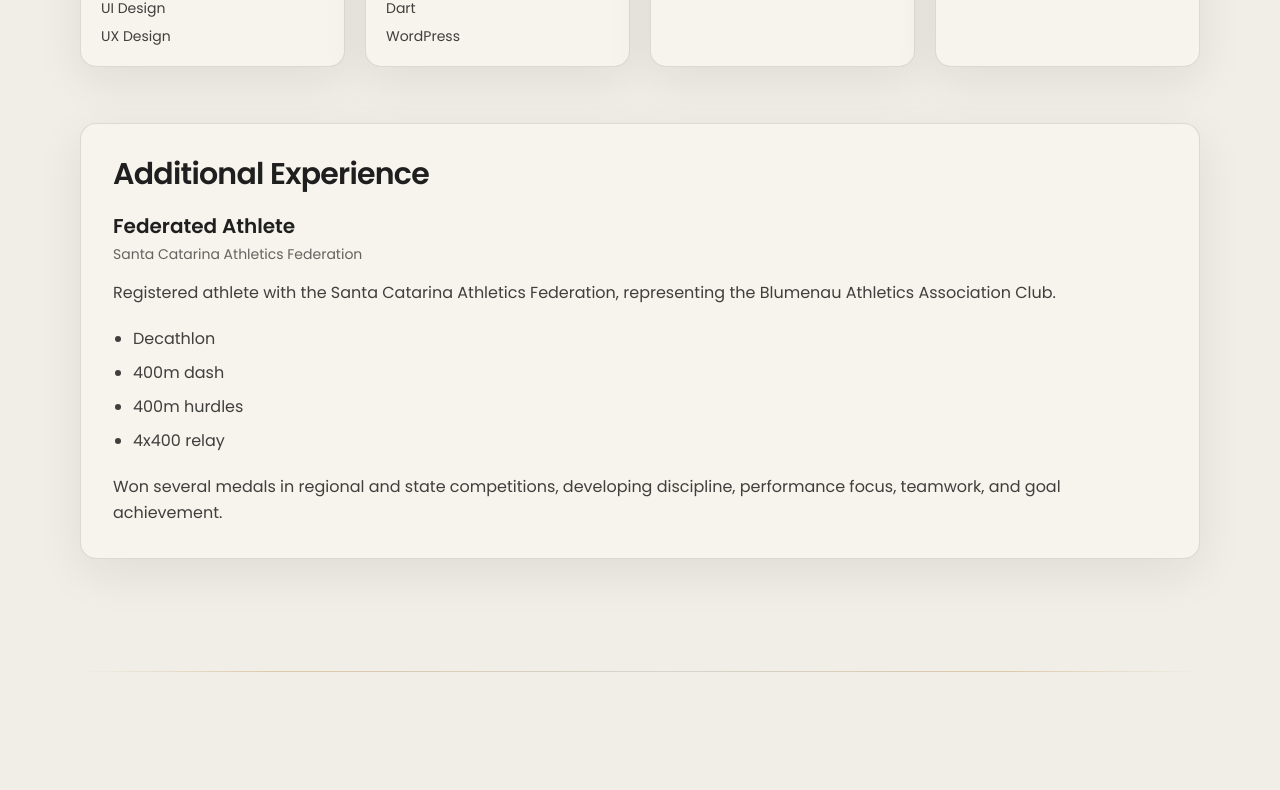
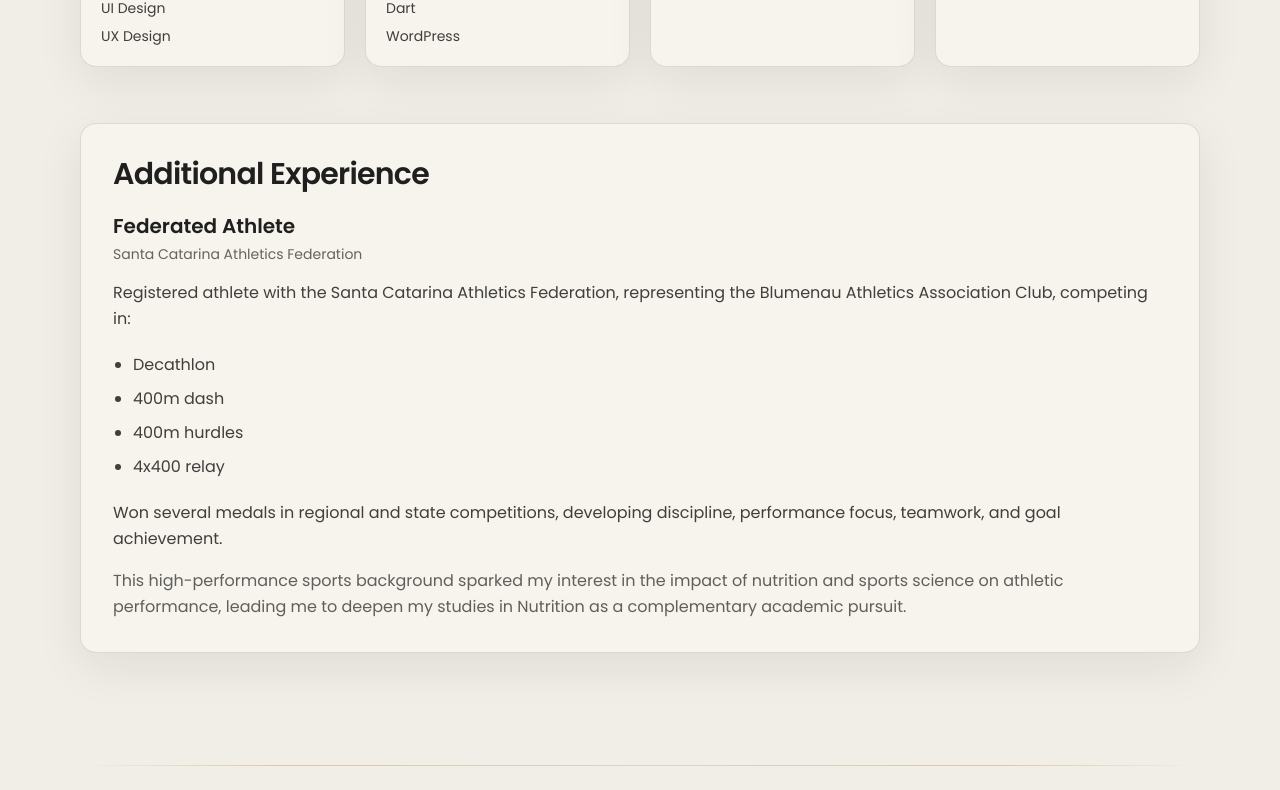
Before and after one commit to VidaRealDoKim/davidkim.github.io, a Next.js app: page / in a window 1280 px wide. Shown: the part 7700-8490 px from the top of the page. Built offline with nearby package versions, Linux system fonts and the light colour scheme.

Commit message:
Update additional experience section with connection to nutrition studies

```diff
--- a/locales/en.json
+++ b/locales/en.json
@@ -336,9 +336,10 @@
       "title": "Additional Experience",
       "role": "Federated Athlete",
       "organization": "Santa Catarina Athletics Federation",
-      "description": "Registered athlete with the Santa Catarina Athletics Federation, representing the Blumenau Athletics Association Club.",
+      "description": "Registered athlete with the Santa Catarina Athletics Federation, representing the Blumenau Athletics Association Club, competing in:",
       "events": ["Decathlon", "400m dash", "400m hurdles", "4x400 relay"],
-      "achievement": "Won several medals in regional and state competitions, developing discipline, performance focus, teamwork, and goal achievement."
+      "achievement": "Won several medals in regional and state competitions, developing discipline, performance focus, teamwork, and goal achievement.",
+      "connection": "This high-performance sports background sparked my interest in the impact of nutrition and sports science on athletic performance, leading me to deepen my studies in Nutrition as a complementary academic pursuit."
     }
   },
   "areas": {
--- a/locales/pt.json
+++ b/locales/pt.json
@@ -336,9 +336,10 @@
       "title": "Experiências Adicionais",
       "role": "Atleta Federado",
       "organization": "Federação Catarinense de Atletismo",
-      "description": "Registrado pela Federação Catarinense de Atletismo representando o Clube Associação de Atletismo de Blumenau.",
+      "description": "Registrado pela Federação Catarinense de Atletismo representando o Clube Associação de Atletismo de Blumenau, competindo nas modalidades:",
       "events": ["Decatlo", "400 metros rasos", "400 metros com barreiras", "Revezamento 4x400"],
-      "achievement": "Conquista de diversas medalhas em competições regionais e estaduais, desenvolvendo disciplina, foco em desempenho, trabalho em equipe e superação de metas."
+      "achievement": "Conquistei diversas medalhas em competições regionais e estaduais, desenvolvendo habilidades como disciplina, foco em desempenho, trabalho em equipe e superação de metas.",
+      "connection": "Essa vivência no esporte de alto rendimento despertou meu interesse pelo impacto da nutrição e da ciência do esporte na performance, o que me levou a aprofundar meus estudos na área de Nutrição, complementando minha formação acadêmica."
     }
   },
   "areas": {
--- a/src/components/sections/ResumeSection.tsx
+++ b/src/components/sections/ResumeSection.tsx
@@ -151,6 +151,9 @@ export function ResumeSection() {
               ))}
             </ul>
             <p className="mt-5 text-sm leading-relaxed text-text/85 md:text-base">{resume.additionalExperience.achievement}</p>
+            {resume.additionalExperience.connection ? (
+              <p className="mt-4 text-sm leading-relaxed text-text/70 md:text-base">{resume.additionalExperience.connection}</p>
+            ) : null}
           </article>
         </Reveal>
       </div>
```
